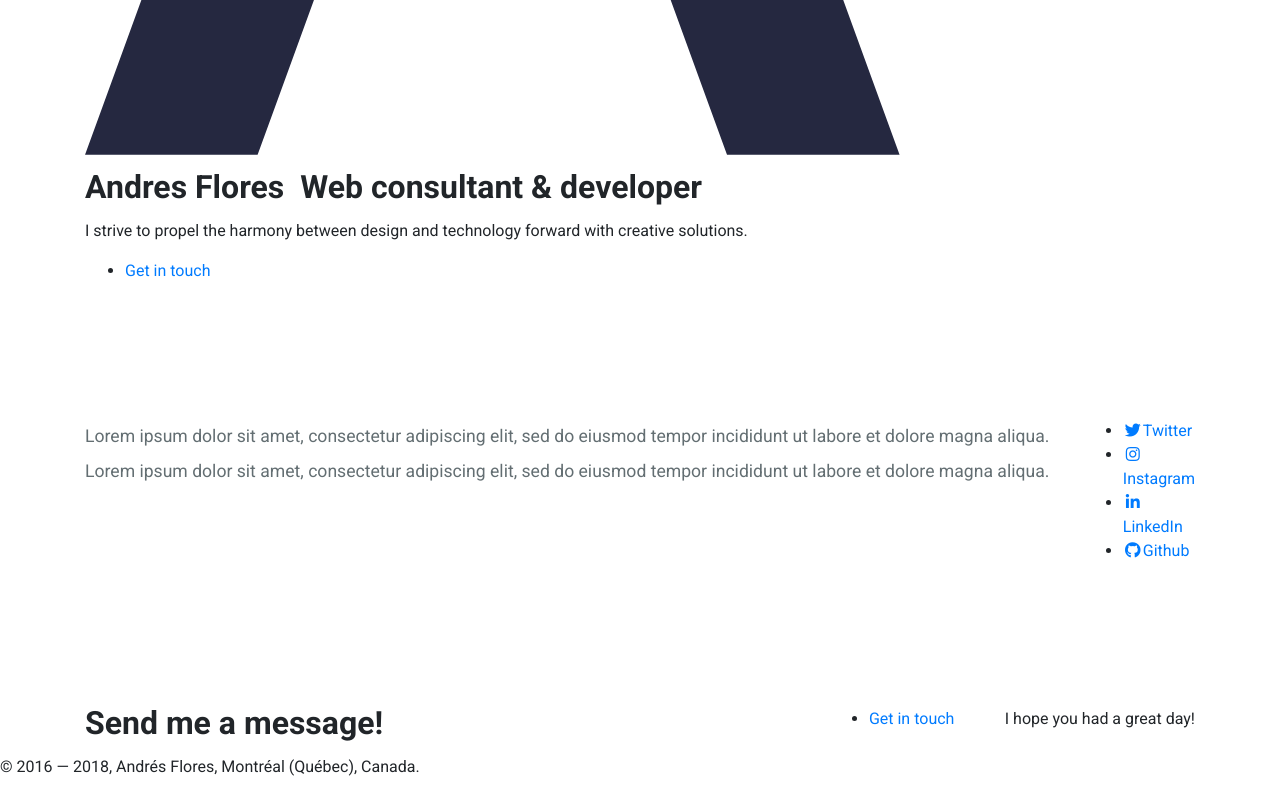
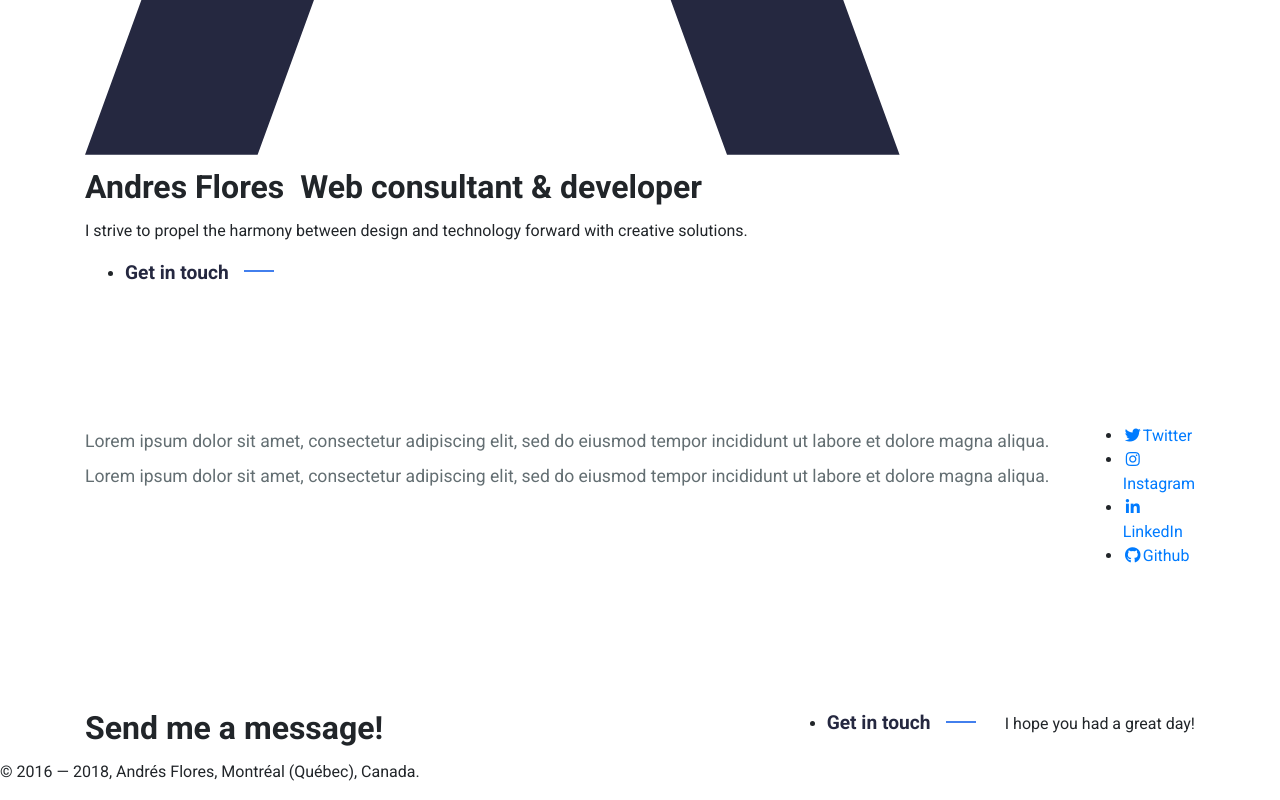
Before and after one commit to andresfloresdev/andresflores.ca, a Nuxt app: page / in a window 1280 px wide. Shown: the part 656-1456 px from the top of the page. Built offline with nearby package versions, Linux system fonts and the light colour scheme.

Commit message:
Integrate CallToAction base styles

```diff
--- a/assets/main.scss
+++ b/assets/main.scss
@@ -6,6 +6,7 @@
         'styles/vendors/default';
 
 @import 'styles/components/MainHeader',
+        'styles/components/CallToAction',
         'styles/components/Hero',
         'styles/components/About',
         'styles/components/Clients',
--- /dev/null
+++ b/assets/styles/components/CallToAction.scss
@@ -0,0 +1,49 @@
+.cta {
+  font-size: 1.2rem;
+  font-weight: bold;
+  color: $secondary;
+  padding-right: $spacer * 3;
+  position: relative;
+
+  &:hover {
+    text-decoration: none;
+    color: $secondary;
+
+    &:before {
+      opacity: 1;
+      transform: translateX(100%);
+    }
+
+    &::after {
+      opacity: 0;
+      transform: translateX(100%);
+    }
+  }
+
+  &::before {
+    content: '';
+    opacity: 0;
+    position: absolute;
+    width: 30px;
+    height: 2px;
+    background: $primary;
+    right: 30px;
+    top: calc(50% - 2px);
+    transition:
+      opacity ease-out .15s,
+      transform ease-out .15s;
+  }
+
+  &::after {
+    content: '';
+    position: absolute;
+    width: 30px;
+    height: 2px;
+    background: $primary;
+    right: 0;
+    top: calc(50% - 2px);
+    transition:
+      opacity ease-out .15s,
+      transform ease-out .15s;
+  }
+}
```
